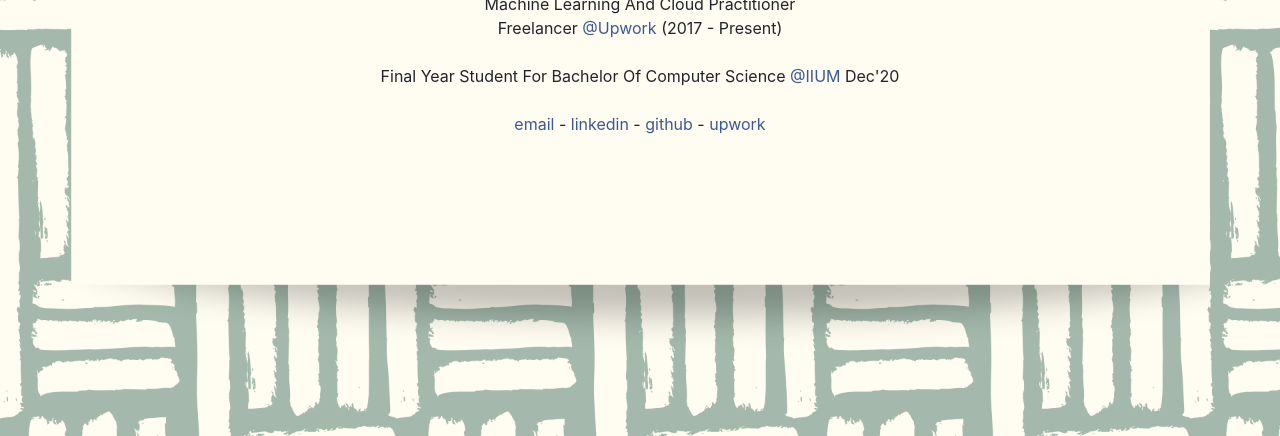
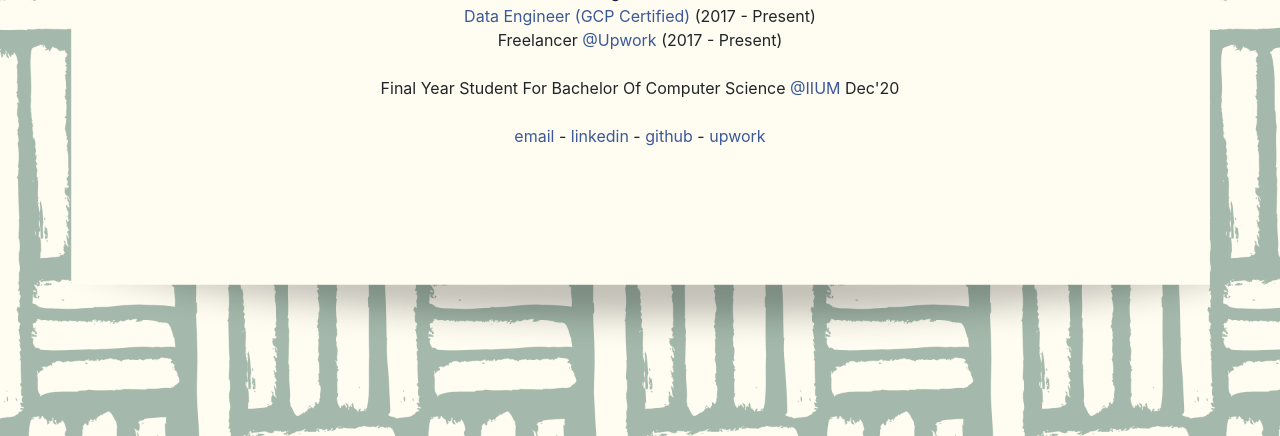
Before and after one commit to Tahmidaa/omar16100.github.io, a plain HTML site: page index.html in a window 1280 px wide. Shown: the part 364-800 px from the top of the page. Drawn offline with nearby package versions, Linux system fonts and the light colour scheme.

Commit message:
Update index.html

```diff
--- a/index.html
+++ b/index.html
@@ -14,6 +14,7 @@
     <div class="main">
     <h1>OMAR SHABAB</h1>
       <span>Machine Learning And Cloud Practitioner</span>
+	  <span><a href="https://googlecloudcertified.credential.net/profile/eb7c7112c0d5b6b53456954607abfb17b1627b84">Data Engineer (GCP Certified)</a>   (2017 - Present)</span>
 	  <span>Freelancer<a href="https://www.upwork.com/fl/omarshabab"> @Upwork</a>   (2017 - Present)</span>
 	  <br/>
     <span>Final Year Student For Bachelor Of Computer Science <a href="http://www.iium.edu.my/"> @IIUM</a> Dec'20</span>
```
